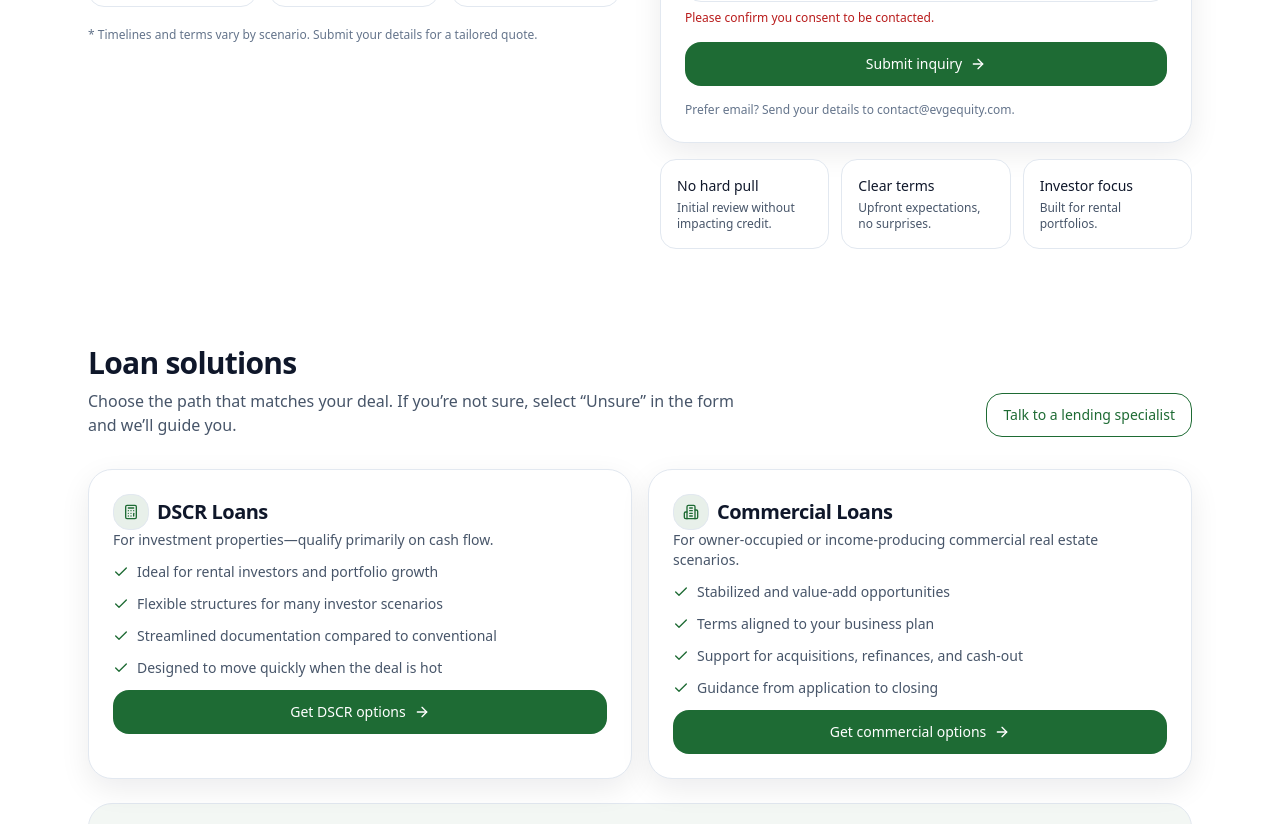
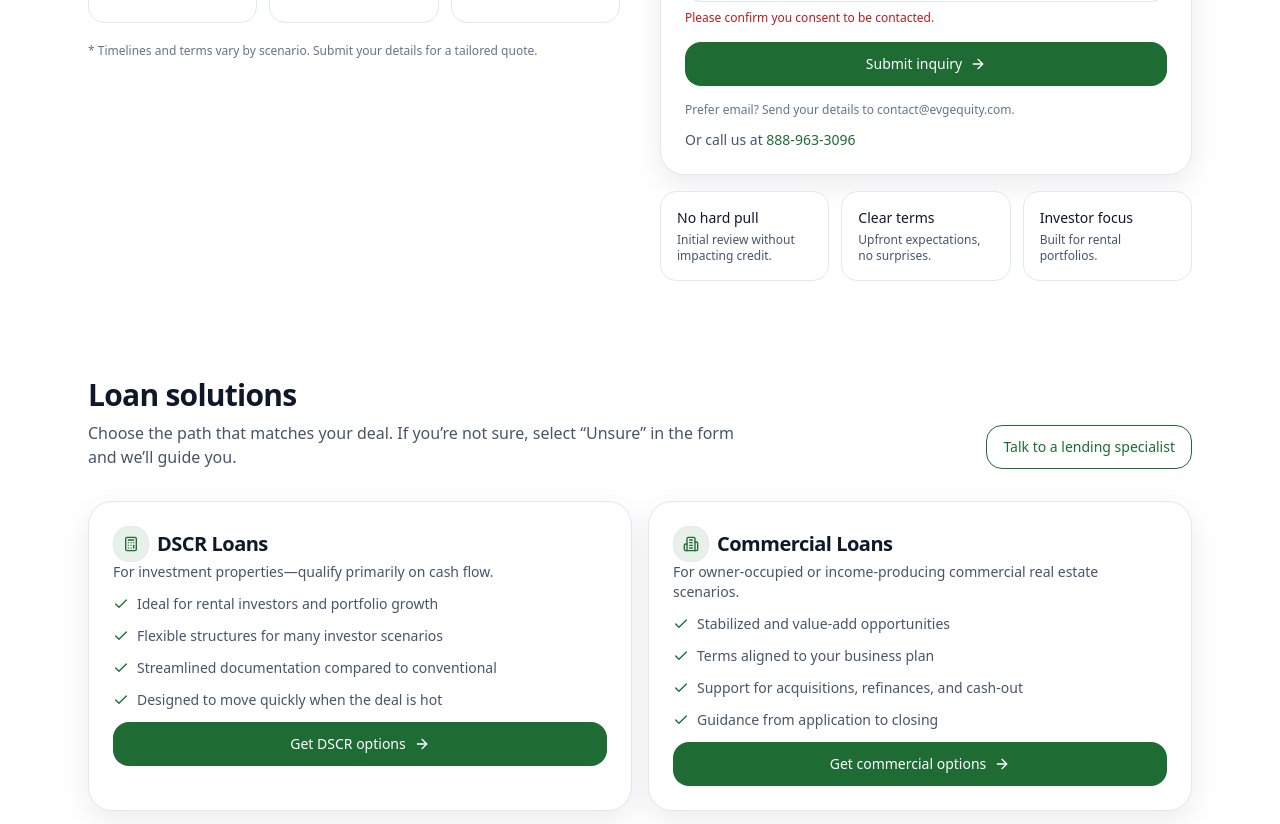
Before and after one commit to cwmiller192-collab/Evergreen-site, a Next.js app: page / in a window 1280 px wide. Shown: the part 920-1744 px from the top of the page. Built offline with nearby package versions, Linux system fonts and the light colour scheme.

Commit message:
Update page.tsx

```diff
--- a/app/page.tsx
+++ b/app/page.tsx
@@ -796,6 +796,15 @@ function LeadFormCard({
 
       <p className="text-xs text-slate-500">
         Prefer email? Send your details to <span className="font-medium">contact@evgequity.com</span>.
+        <div className="mt-3 text-sm text-slate-600">
+  Or call us at{" "}
+  <a
+    href="tel:8889633096"
+    className="font-medium text-[#1E6B34] hover:underline"
+  >
+    888-963-3096
+  </a>
+</div>
       </p>
     </form>
   );
```
